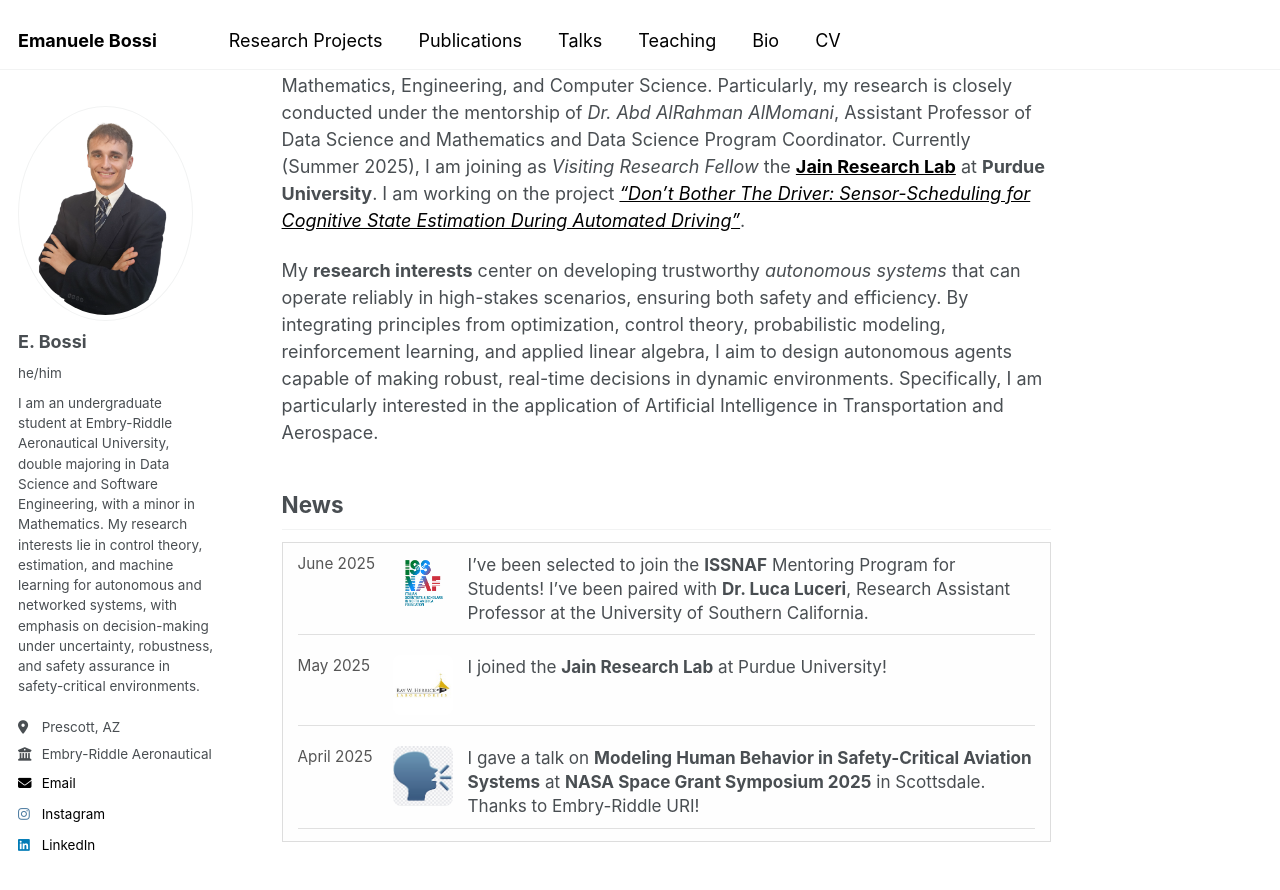
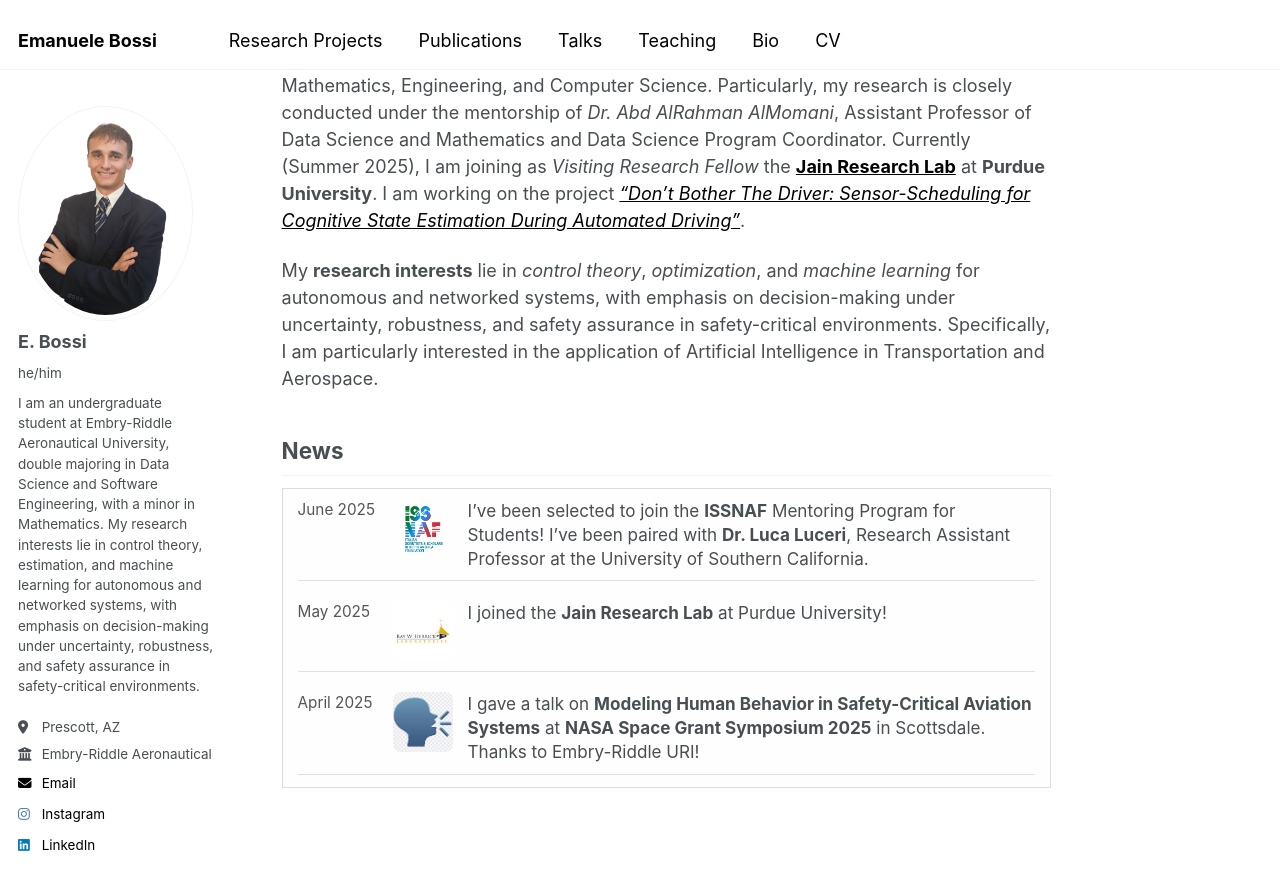
Before and after one commit to bossiemanuele/bossiemanuele.github.io, a Jekyll site: the page built from _pages/about.md, in a window 1280 px wide and 900 px high, scrolled down 490 px. Shown: the top 890 px of the window. Built offline with Jekyll 4.4.1, drawn with Linux system fonts in a browser that asks for light colours.

Commit message:
Update about.md

```diff
--- a/_pages/about.md
+++ b/_pages/about.md
@@ -141,7 +141,7 @@
 
 I am an Undergraduate student at **Embry-Riddle Aeronautical University** in the *College of Engineering* and *College of Arts & Sciences*. I am dual major in **Data Science** and **Software Engineering**, with a minor in **Mathematics**. I am a [**Teaching Assistant**](https://bossiemanuele.github.io/teaching/) for Professor *Timothy King*, Professor *Christopher Warner*, and Professor *Andri M. Gretarsson*. Additionally, I am an **Undergraduate Researcher** in the *Undergraduate Research Institute*, working with different professors across [**Research Projects**](https://bossiemanuele.github.io/portfolio/) that span Mathematics, Engineering, and Computer Science. Particularly, my research is closely conducted under the mentorship of *Dr. Abd AlRahman AlMomani*, Assistant Professor of Data Science and Mathematics and Data Science Program Coordinator. Currently (Summer 2025), I am joining as *Visiting Research Fellow* the [**Jain Research Lab**](https://engineering.purdue.edu/JainResearchLab/) at **Purdue University**. I am working on the project *["Don’t Bother The Driver: Sensor-Scheduling for Cognitive State Estimation During Automated Driving"](https://bossiemanuele.github.io/portfolio/00_SURF/)*.
 
-My **research interests** center on developing trustworthy *autonomous systems* that can operate reliably in high-stakes scenarios, ensuring both safety and efficiency. By integrating principles from optimization, control theory, probabilistic modeling, reinforcement learning, and applied linear algebra, I aim to design autonomous agents capable of making robust, real-time decisions in dynamic environments. Specifically, I am particularly interested in the application of Artificial Intelligence in Transportation and Aerospace.
+My **research interests** lie in *control theory*, *optimization*, and *machine learning* for autonomous and networked systems, with emphasis on decision-making under uncertainty, robustness, and safety assurance in safety-critical environments. Specifically, I am particularly interested in the application of Artificial Intelligence in Transportation and Aerospace.
 
 ## News
 
```
